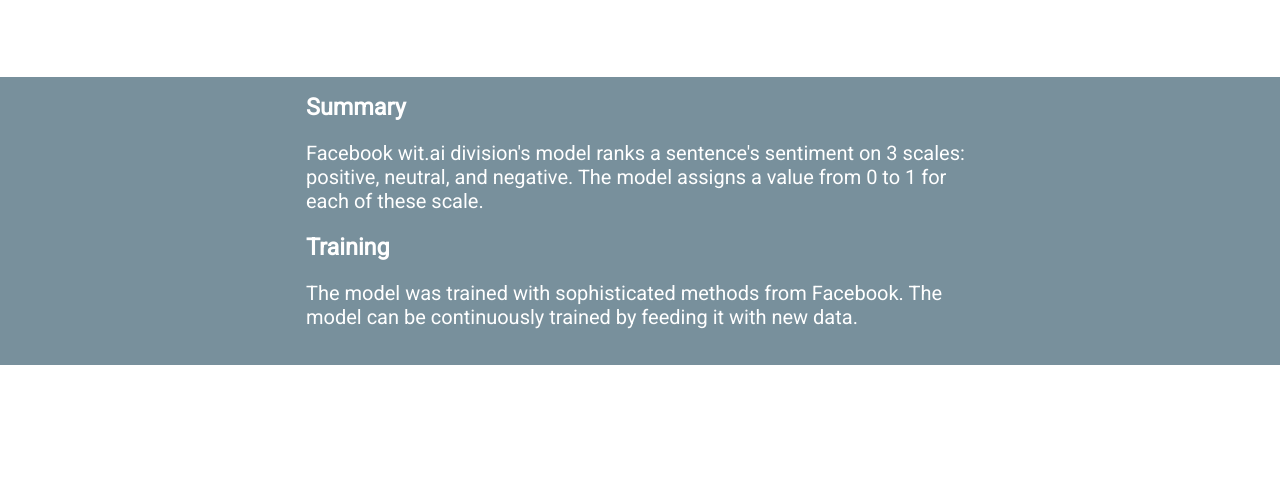
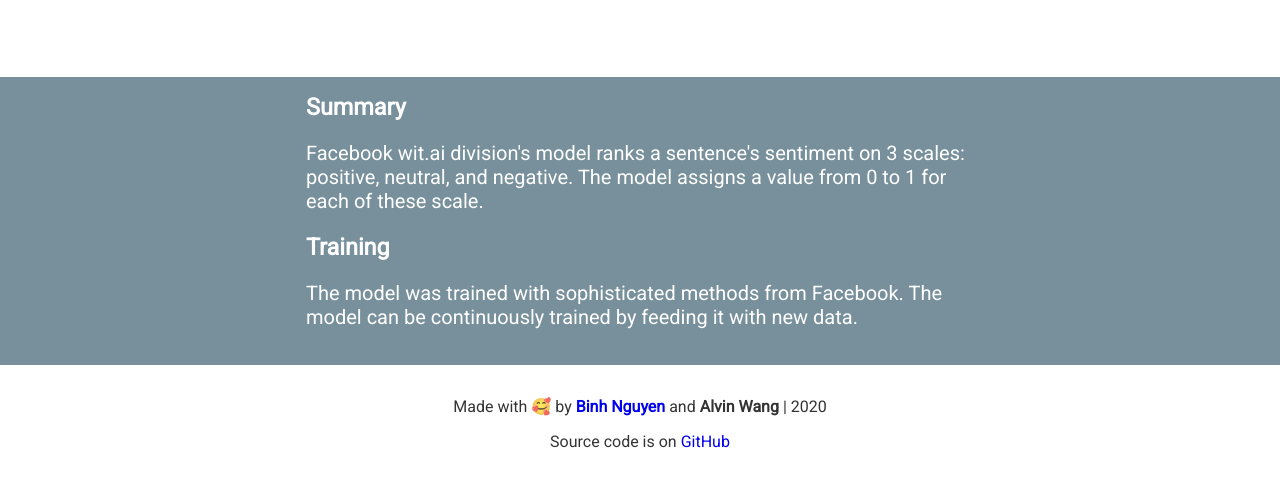
Before and after one commit to bnguyensn/sentiment-app, a Gatsby site: page / in a window 1280 px wide. Shown: the part 529-1012 px from the top of the page. Before the commit the page ends 894 px from the top, so only its background shows below. Built offline with nearby package versions, Linux system fonts and the light colour scheme; Gatsby itself is replaced by a stand-in of ours; a web font is replaced by a local one.

Commit message:
feat: add footer

```diff
--- a/src/components/layout/layout.js
+++ b/src/components/layout/layout.js
@@ -29,28 +29,40 @@
         flexDirection: 'column',
       }}
     >
-      <main style={{}}>{children}</main>
+      <main style={{}}>
+        {children}
         <footer
           style={{
-          display: 'none',
-          position: 'fixed',
-          bottom: 0,
-          width: '100%',
+            margin: '.5rem',
+            padding: '.5rem',
             textAlign: 'center',
-          color: '#fff',
-          backgroundColor: '#212121',
+            color: 'inherit',
           }}
         >
-        Created by{' '}
+          <p>
+            Made with 🥰 by{' '}
             <a
               href="https://twitter.com/bnguyensn"
               target="_blank"
               rel="noopener noreferrer"
             >
-          me
+              <b>Binh Nguyen</b>
+            </a>{' '}
+            and <b>Alvin Wang</b> | {`${new Date(Date.now()).getFullYear()}`}
+          </p>
+          <p>
+            Source code is on{' '}
+            <a
+              href="https://github.com/bnguyensn/sentiment-app"
+              target="_blank"
+              rel="noopener noreferrer"
+            >
+              GitHub
             </a>
-        !
+          </p>
+          <p></p>
         </footer>
+      </main>
     </div>
   );
 };
--- a/src/components/layout/layout2.css
+++ b/src/components/layout/layout2.css
@@ -4,12 +4,15 @@
   font-family: 'Roboto', sans-serif;
   -ms-text-size-adjust: 100%;
   -webkit-text-size-adjust: 100%;
+  margin: 0;
+  padding: 0;
 }
 
 body {
   font-family: 'Roboto', sans-serif;
   font-size: 24px;
   margin: 0;
+  padding: 0;
   -webkit-font-smoothing: antialiased;
   -moz-osx-font-smoothing: grayscale;
 
@@ -34,9 +37,13 @@
 }
 
 footer {
-  font-size: .75rem;
+  font-size: 1rem;
 }
 
 h1, h2, h3, h4, h5, h6 {
   margin: 0;
 }
+
+a {
+  text-decoration: none;
+}
```
Lines whose indentation alone changed are shown as unchanged.
